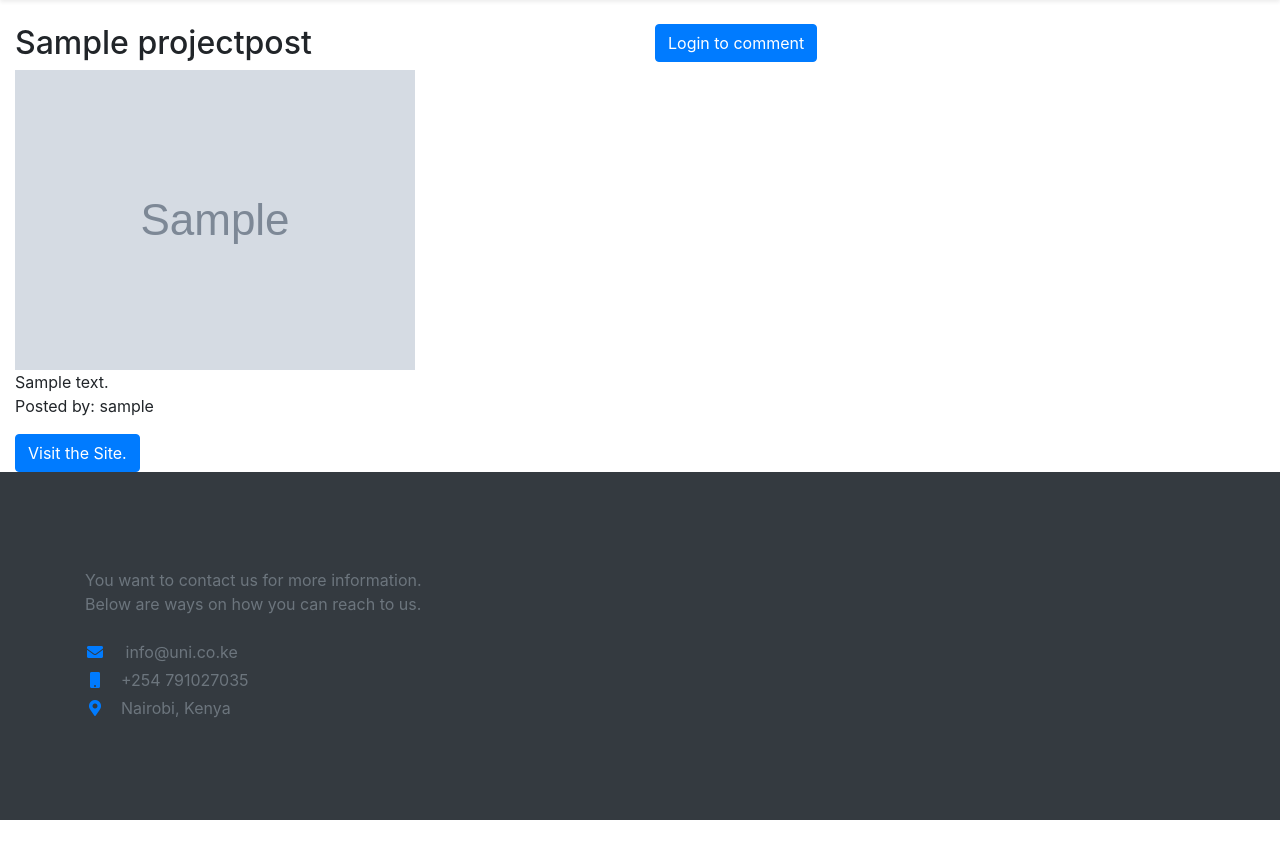
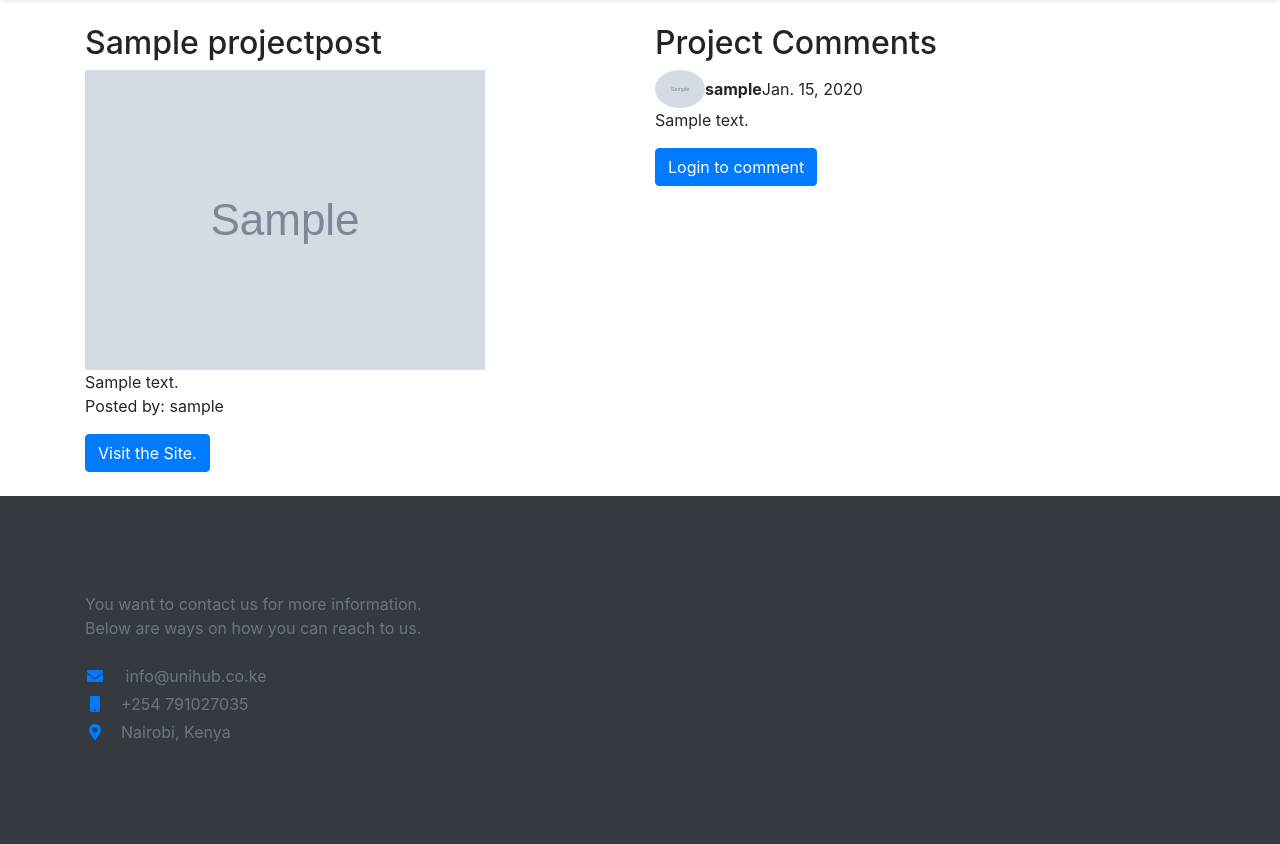
Before and after one commit to costamay/universityHub, a Django app: page /post/1/ in a window 1280 px wide. Shown: the part 140-984 px from the top of the page. Before the commit the page ends 960 px from the top, so only its background shows below. Run offline with Django 3.2, Linux system fonts and the light colour scheme; tables that the repository leaves empty hold one stand-in row (values such as "Sample post"); grey boxes marked "Sample" are stand-in pictures; some libraries are stand-ins or nearby versions.

Commit message:
Fix comment logic for a project post

```diff
--- a/posts/models.py
+++ b/posts/models.py
@@ -12,6 +12,15 @@ CATEGORIES = [
 class Author(models.Model):
     user = models.OneToOneField(settings.AUTH_USER_MODEL, on_delete=models.CASCADE)
     profile_image = models.ImageField(upload_to='profile')
+
+    def __str__(self):
+        return self.user.username
+
+class Comment(models.Model):
+    project_posted = models.ForeignKey('ProjectPost', related_name='comments', on_delete=models.CASCADE)
+    description = models.TextField(max_length=200, default=False)
+    timestamp = models.DateField(auto_now_add=True)
+    user = models.ForeignKey(settings.AUTH_USER_MODEL, on_delete=models.CASCADE)
 
     def __str__(self):
         return self.user.username
@@ -43,12 +52,3 @@ class ProjectPost(models.Model):
     @property
     def comment_count(self):
         return Comment.objects.filter(project_posted=self).count()
-
-class Comment(models.Model):
-    project_posted = models.ForeignKey(ProjectPost, related_name='comments', on_delete=models.CASCADE)
-    description = models.TextField(max_length=200, default=False)
-    timestamp = models.DateField(auto_now_add=True)
-    user = models.ForeignKey(settings.AUTH_USER_MODEL, on_delete=models.CASCADE)
-
-    def __str__(self):
-        return self.user.username
--- a/posts/views.py
+++ b/posts/views.py
@@ -6,7 +6,7 @@ from django.http import HttpResponse
 
 from .forms import *
 
-PROJECTS_PER_PAGE = 1
+PROJECTS_PER_PAGE = 10
 def get_author(user):
     qs = Author.objects.filter(user=user)
     if qs.exists():
@@ -39,12 +39,14 @@ def projectList(request):
 
 def singleproject(request, id):
     post = get_object_or_404(ProjectPost, id=id)
-    print(post)
+    print(post.id)
     form = CommentForm(request.POST or None)
     if request.method == 'POST':
         if form.is_valid():
+            form.save(commit=False)
             form.instance.user = request.user
             form.instance.post = post
+            form.instance.project_posted = post
             form.save()
             return redirect(reverse('post-detail', kwargs={
                 'id': post.id
--- a/templates/footer.html
+++ b/templates/footer.html
@@ -36,7 +36,7 @@
           <div class="col-lg-4 col-md-6">
             <!-- <img class="mb-4" src="{% static 'img/logo-white.svg' %}" alt="" width="200"> -->
             <p class="text-muted text-small mb-4">You want to contact us for more information. Below are ways on how you can reach to us. </p>
-            <p class="mb-1"><i class="fas fa-envelope mr-3 text-primary fa-fw"></i><span class="text-small text-muted"> info@uni.co.ke</span></p>
+            <p class="mb-1"><i class="fas fa-envelope mr-3 text-primary fa-fw"></i><span class="text-small text-muted"> info@unihub.co.ke</span></p>
             <p class="mb-1"><i class="fas fa-mobile mr-3 text-primary fa-fw"></i><span class="text-small text-muted">+254 791027035</span></p>
             <p class="mb-1"><i class="fas fa-map-marker-alt mr-3 text-primary fa-fw"></i><span class="text-small text-muted">Nairobi, Kenya</span></p>
           </div>
--- a/templates/singleproject.html
+++ b/templates/singleproject.html
@@ -6,10 +6,10 @@
   }
 </style>
  {% block content %}
-    <div class="container-fluid">
+    <div class="container">
       <div class="row">
         <!-- Latest Posts -->
-        <div class="col-md-6 mx-auto mt-4">
+        <div class="col-md-6 mx-auto mt-4 mb-4">
           <h2>{{ post.project_name }}<a href="#"><i class="fa fa-bookmark-o"></i></a></h2>
           <div class="post-thumbnail"><img src="{{ post.project_picture.url }}" alt="..." class="img-fluid">
           </div>
@@ -18,14 +18,14 @@
            </div>
            <div class="title"><span><p> Posted by: {{ post.author.user.username}}</p></span></div>
            <!-- <div class="post-thumbnail"><span><p>Visit the site: </p></span></div> -->
-           <a class="btn btn-primary" href="{{post.project_url}}">Visit the Site.</a>
+           <a class="btn btn-primary" href="{{post.project_url}}" target="_blank">Visit the Site.</a>
           </div>
         <div class="col-md-6 mx-auto mt-4">
-          <!-- <div class="post-comments">
+          <div class="post-comments">
             <header>
               <h2>Project Comments</h2>
-            </header> -->
-            <!-- {% for comment in post.get_comments %}
+            </header>
+            {% for comment in post.get_comments %}
             <div class="comment">
               <div class="comment-header d-flex justify-content-between">
                 <div class="user d-flex align-items-center">
@@ -36,14 +36,14 @@
                     <img src="{% static 'img/user.svg' %}" alt="..." class="img-fluid rounded-circle">
                     {% endif %}
                   </div>
-                  <div class="title"><strong>{{ comment.user.username}}</strong><span class="date">{{ comment.timestamp | timesince}} ago</span></div>
+                  <div class="title"><strong>{{ comment.user.username}}</strong><span class="date">{{ comment.timestamp}} </span></div>
                 </div>
               </div>
               <div class="comment-body">
                 <p>{{ comment.description }}</p>
               </div>
             </div>
-            {% endfor %} -->
+            {% endfor %}
 
             {% if request.user.is_authenticated %}
                 <div class="add-comment">
```
Also changed, not shown: templates/project.html (+7 -7 lines), media/projects/delani.PNG (added), media/projects/google.PNG (added), media/projects/image1.jpg (added), media/projects/image4.jpg (added), media/projects/image8.jpg (added), media/projects/insta.PNG (added), media/projects/news.PNG (added), media/projects/portf.PNG (added), media/projects/quote.PNG (added), media/projects/searchG.PNG (added), media/projects/watch_X9JwUCs.PNG (added), 3 other files.
